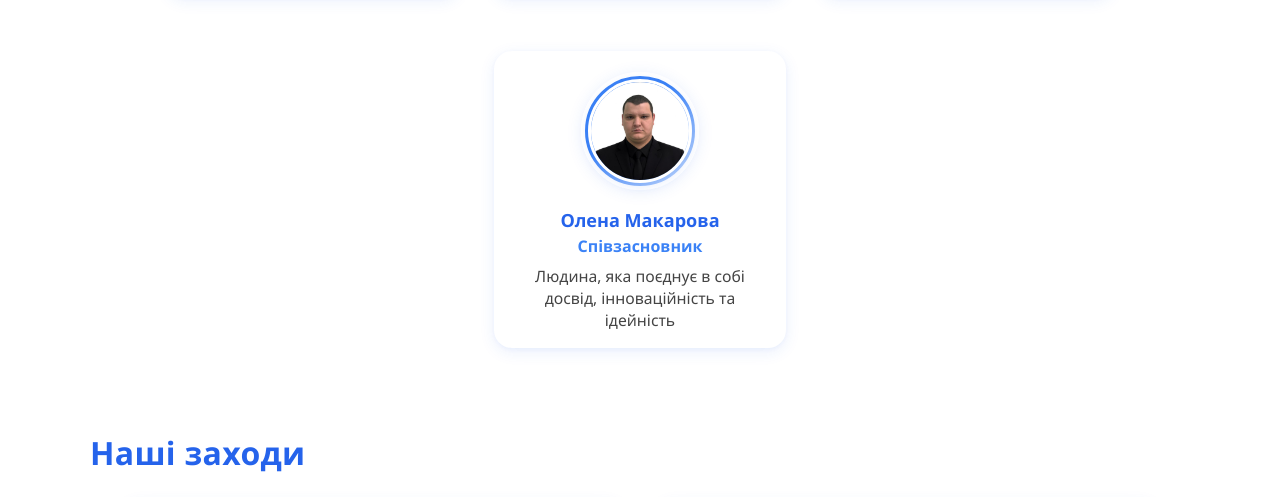
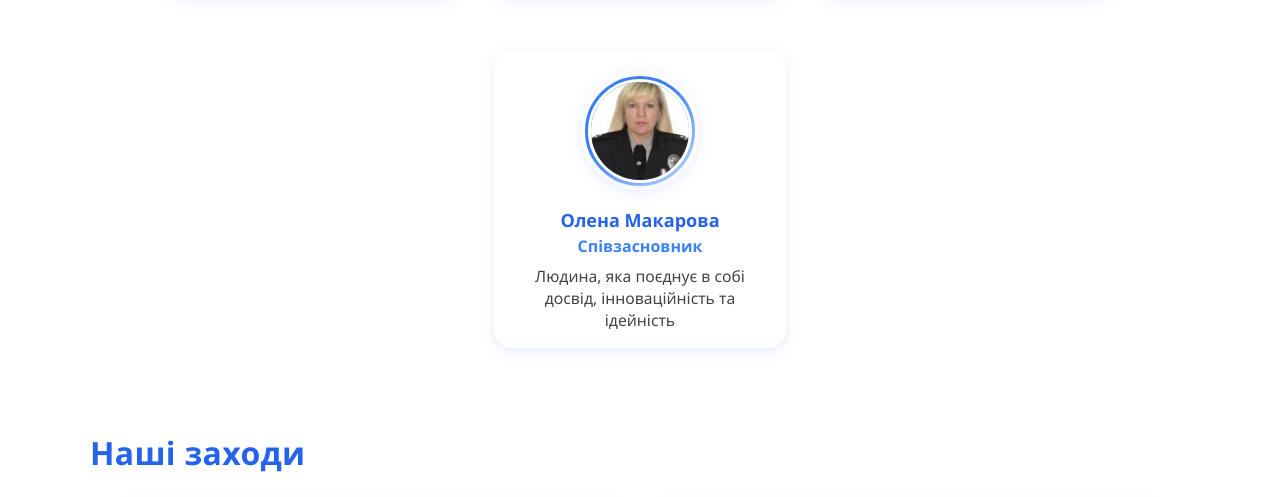
Before and after one commit to gomopl/gomopl.com.ua, a plain HTML site: page index.html in a window 1280 px wide. Shown: the part 1358-1855 px from the top of the page. Drawn offline with Linux system fonts and the light colour scheme.

```diff
--- a/index.html
+++ b/index.html
@@ -91,7 +91,7 @@
         </div>
         <div class="team-member card">
           <div class="avatar-wrap">
-            <img src="img/team3.jpg" alt="Василь Коваль" class="avatar">
+            <img src="img/team4.jpg" alt="Василь Коваль" class="avatar">
           </div>
           <h3>Олена Макарова</h3>
           <p class="role">Співзасновник</p>
```
